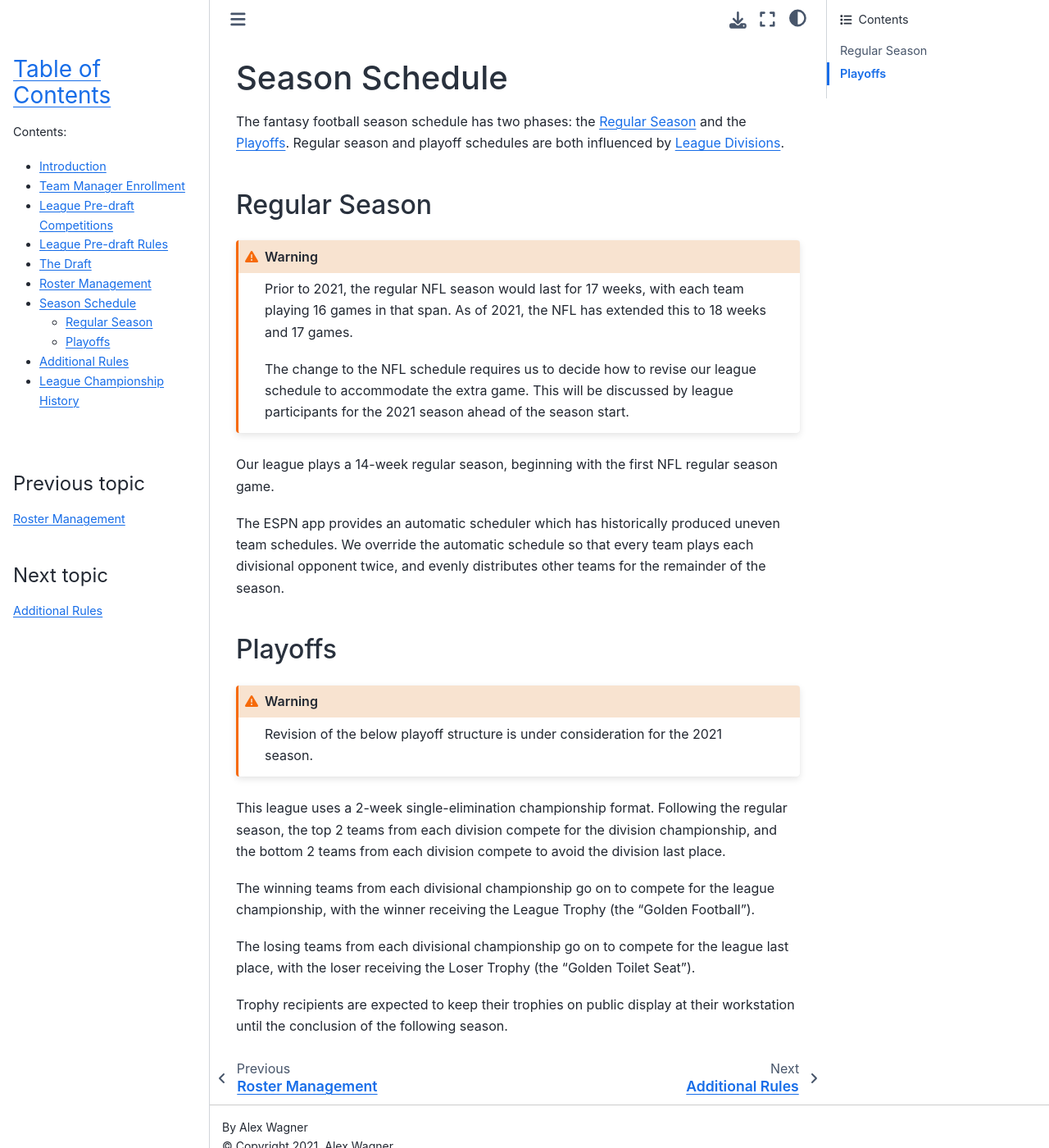
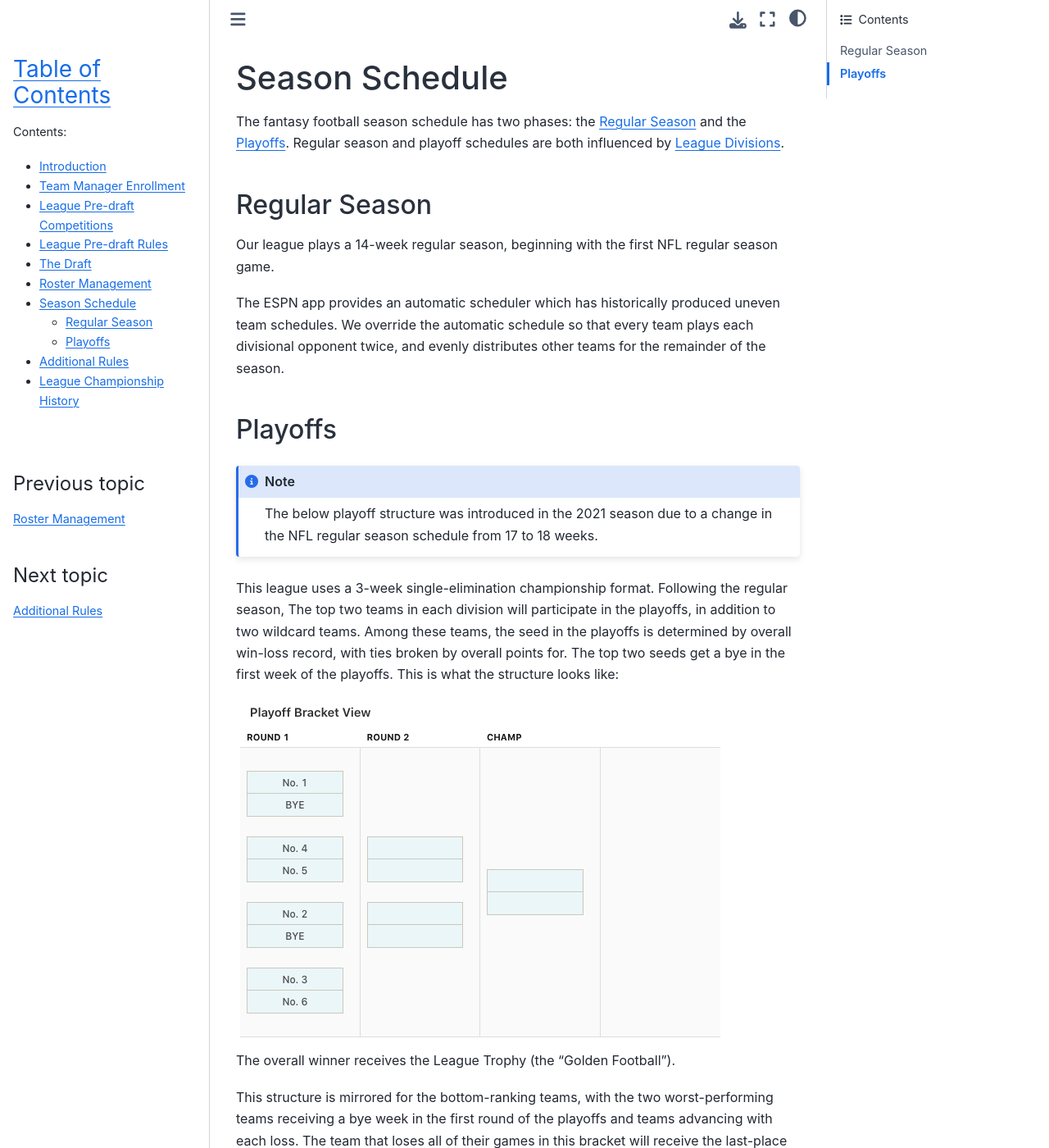
Before and after one commit to GenomicMedLab/fantasy-football-rulebook, a Sphinx documentation site: the page built from docs/schedule.rst, in a window 1280 px wide and 1400 px high. Shown: the whole window at 82% size. Built offline with Sphinx 7.4.7 and the Sphinx Book theme 1.1.4, drawn with Linux system fonts in a browser that asks for light colours; some of the changed text lies outside the part shown.

Commit message:
update playoff rules

```diff
--- a/docs/schedule.rst
+++ b/docs/schedule.rst
@@ -8,14 +8,6 @@ The fantasy football season schedule has two phases: the :ref:`regular-season` a
 
 Regular Season
 --------------
-.. warning::
-   Prior to 2021, the regular NFL season would last for 17 weeks, with each team playing 16
-   games in that span. As of 2021, the NFL has extended this to 18 weeks and 17 games.
-
-   The change to the NFL schedule requires us to decide how to revise our league
-   schedule to accommodate the extra game. This will be discussed by league participants for
-   the 2021 season ahead of the season start.
-
 Our league plays a 14-week regular season, beginning with the first NFL regular season
 game.
 
@@ -27,18 +19,24 @@ opponent twice, and evenly distributes other teams for the remainder of the seas
 
 Playoffs
 --------
-.. warning::
-   Revision of the below playoff structure is under consideration for the 2021 season.
+.. note::
+   The below playoff structure was introduced in the 2021 season due to a change in the NFL
+   regular season schedule from 17 to 18 weeks.
 
-This league uses a 2-week single-elimination championship format. Following the regular
-season, the top 2 teams from each division compete for the division championship, and
-the bottom 2 teams from each division compete to avoid the division last place.
+This league uses a 3-week single-elimination championship format. Following the regular
+season, The top two teams in each division will participate in the playoffs, in addition
+to two wildcard teams. Among these teams, the seed in the playoffs is determined by overall
+win-loss record, with ties broken by overall points for. The top two seeds get a bye in the
+first week of the playoffs. This is what the structure looks like:
 
-The winning teams from each divisional championship go on to compete for the league
-championship, with the winner receiving the League Trophy (the "Golden Football").
+.. image:: _static/playoff_bracket.png
 
-The losing teams from each divisional championship go on to compete for the league
-last place, with the loser receiving the Loser Trophy (the "Golden Toilet Seat").
+The overall winner receives the League Trophy (the "Golden Football").
+
+This structure is mirrored for the bottom-ranking teams, with the two worst-performing teams
+receiving a bye week in the first round of the playoffs and teams advancing with each loss.
+The team that loses all of their games in this bracket will receive the last-place trophy
+(the "Golden Toilet Seat").
 
 Trophy recipients are expected to keep their trophies on public display at their
 workstation until the conclusion of the following season.
```
Also changed, not shown: docs/_static/playoff_bracket.png (added).
